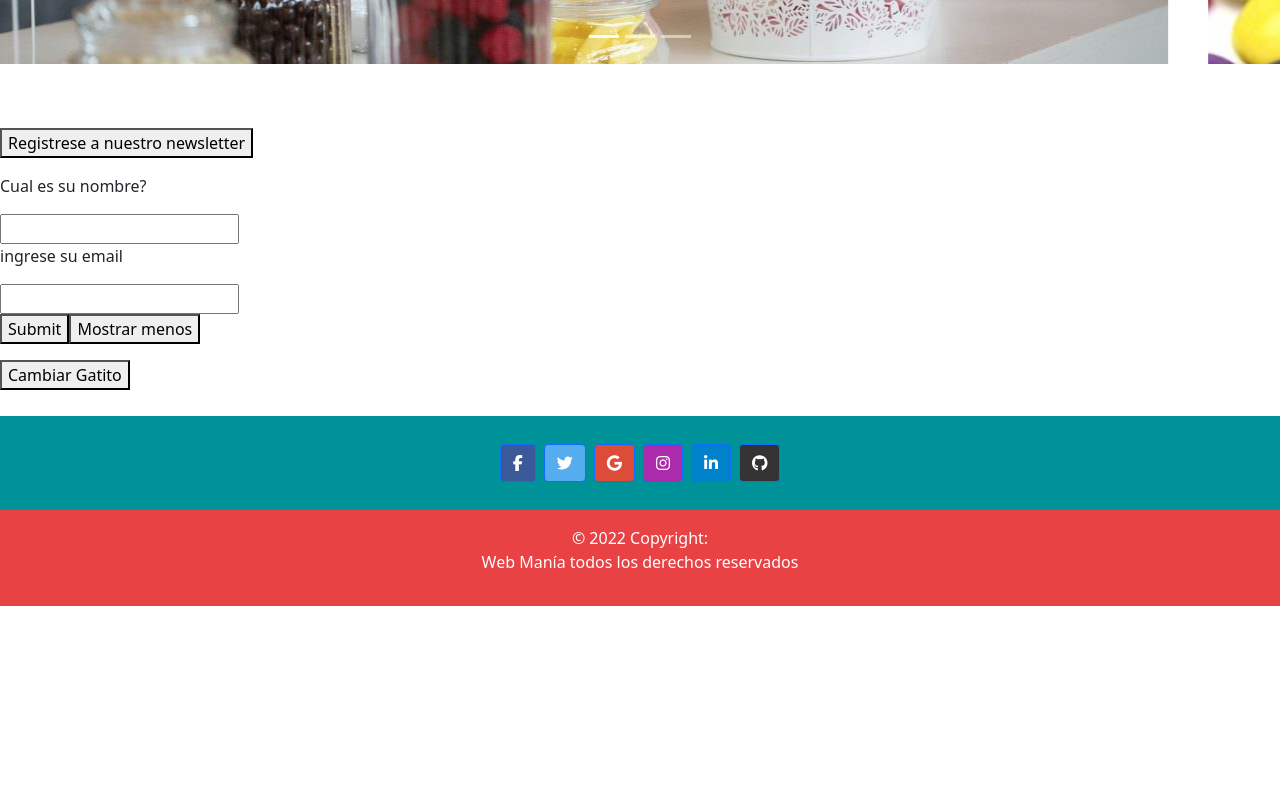
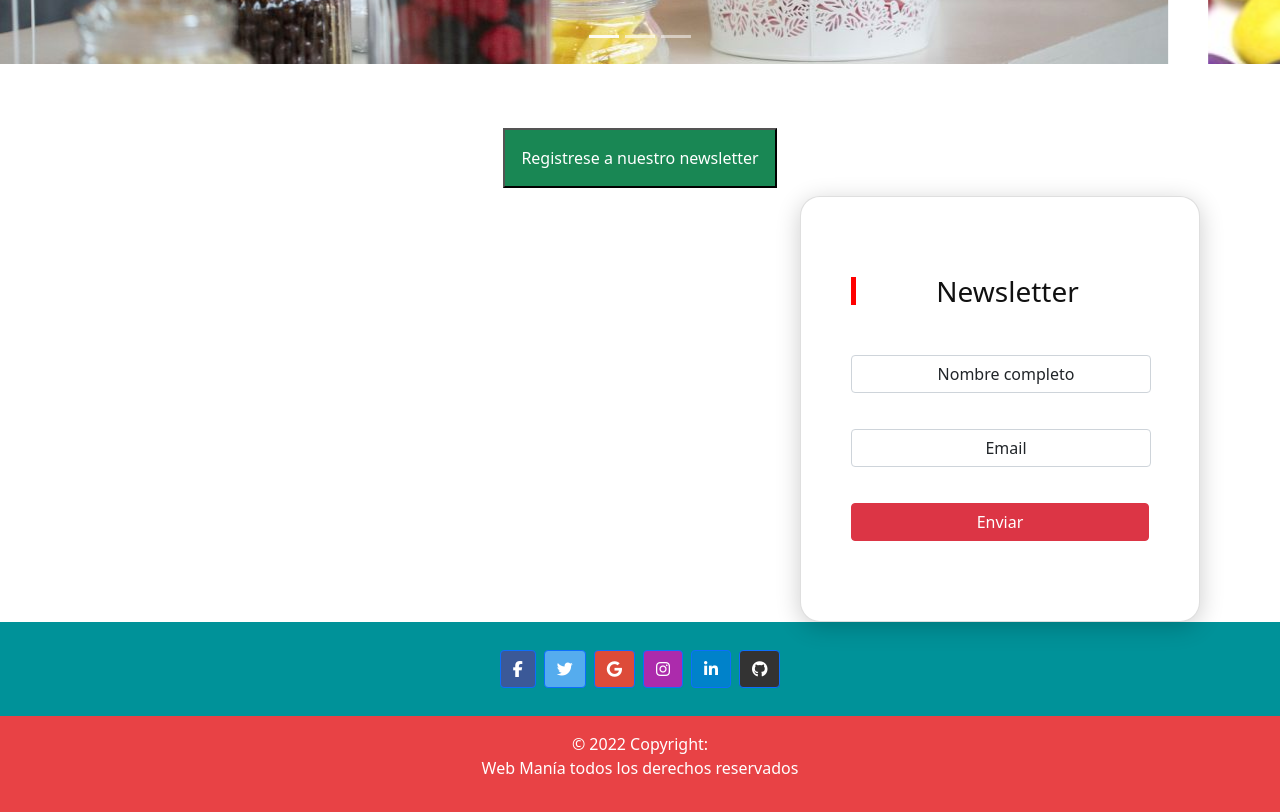
Before and after one commit to EricDanielCuevas/TPAngular-Node-, an Angular app: page /view in a window 1280 px wide. Shown: the part 620-1432 px from the top of the page. Before the commit the page ends 1226 px from the top, so only its background shows below. Built offline with nearby package versions, Linux system fonts and the light colour scheme.

Commit message:
agrego estilos a newsletter

```diff
--- a/src/app/app.component.html
+++ b/src/app/app.component.html
@@ -23,9 +23,9 @@
 
       </div>
 <button (click)='signup();'  >Signup</button> -->
-
-<button (click)='onClick();'  >Registrese a nuestro newsletter</button>
-
+<div class="col text-center">
+        <button (click)='onClick();' class="p-3 mb-2 bg-success text-white">Registrese a nuestro newsletter</button>
+</div>
 <!-- /*<p></p>
 <a routerLink="/view" routerLinkActive="active">Registrarse</a>
 <p></p>*/ -->
--- a/src/app/view-demo/view-demo.component.css
+++ b/src/app/view-demo/view-demo.component.css
@@ -1,4 +1,39 @@
-.gatito {
-    height: 10px;
-    width: 10px;
-  }
+body{
+    height: 100vh;
+    display: flex;
+    justify-content: center;
+    align-items: center;
+    background: linear-gradient(45deg,#e43a15,#e65245)}
+
+.card{
+    width: 400px;
+    padding: 80px 50px;
+    position: relative;
+    border-radius: 20px;
+    box-shadow: 0 5px 25px rgba(0,0,0,0.2);
+    margin-left: 50em;
+}
+.card h3{
+    color: #111;
+    margin-bottom: 50px;
+    border-left: 5px solid red;
+    padding-left: 10px;
+    line-height: 1em}
+.inputbox{margin-bottom: 50px}
+.inputbox input{
+    position:absolute;
+    width: 300px;
+    background:transparent}
+.inputbox input:focus{color: #495057;
+    background-color: #fff;
+    border-color: #e54b38;
+    outline: 0;
+    box-shadow: none}
+.inputbox span{
+    position: relative;
+    top: 7px;
+    left: 1px;
+    padding-left: 10px;
+    display: inline-block;
+    transition: 0.5s}
+.inputbox input:focus ~ span{transform: translateX(-10px) translateY(-32px);font-size: 12px}.inputbox input:valid ~ span{transform: translateX(-10px) translateY(-32px);font-size: 12px}
--- a/src/app/view-demo/view-demo.component.html
+++ b/src/app/view-demo/view-demo.component.html
@@ -3,22 +3,27 @@
 <a routerLink="/" routerLinkActive="active">Return to main Component</a>
 <p></p> -->
 
-<div *ngIf="username; then thenBlock else elseBlock"></div>
-<ng-template #thenBlock><p>Newsletter enviado con exito a :  {{username}}</p></ng-template>
-<ng-template #elseBlock><p></p></ng-template>
 
-<div [formGroup]='formGroup'>
-  <p>Cual es su nombre?</p>
-  <input id="name" formControlName="name"/>
-  <p>ingrese su email</p>
-  <input id="username" formControlName="username"/>
+
+
+<div *ngIf="email; then thenBlock"></div>
+<ng-template #thenBlock>
+  <p class="text-success">Newsletter enviado con exito a : {{email}}</p>
+</ng-template>
+
+<div class="col text-center">
+  <div [formGroup]='formGroup' class="card">
+    <h3> Newsletter</h3>
+    <div class="inputbox">
+      <input id="name" formControlName="name" type="text" name="name" class="form-control" required="required" />
+      <span>Nombre completo</span>
+    </div>
+
+    <div class="inputbox">
+      <input id="email" formControlName="email" type="text" name="name" class="form-control" required="required" />
+      <span>Email</span>
+    </div>
+
+    <button (click)='onSubmit();' class="btn btn-danger btn-block">Enviar</button>
+  </div>
 </div>
-<button (click)='onSubmit();'  >Submit</button>
-<button (click)='onClick();'  >Mostrar menos</button>
-
-<p></p>
-<button (click)='changeKitty();'  >Cambiar Gatito</button>
-<p></p>
-<div class="gatito">
-    <img src={{url}} >
-</div>
--- a/src/app/view-demo/view-demo.component.ts
+++ b/src/app/view-demo/view-demo.component.ts
@@ -16,9 +16,11 @@ export class ViewDemoComponent implements OnInit {
   url: String;
   formGroup: FormGroup;
   name: String;
-  username: String;
+  email: String;
 
-  constructor(protected router:Router, private formBuilder: FormBuilder,protected httpClient: HttpClient) {
+  constructor(protected router: Router,
+    private formBuilder: FormBuilder,
+    protected httpClient: HttpClient) {
     console.log('viewdemo constructor');
 
   }
@@ -26,23 +28,23 @@ export class ViewDemoComponent implements OnInit {
   ngOnInit(): void {
     console.log('Iniciando appComponent');
     this.formGroup = this.formBuilder.group({
-      username: new FormControl('',  Validators.required),
-      name: new FormControl('',  Validators.required),
+      email: new FormControl('', Validators.required),
+      name: new FormControl('', Validators.required),
     });
   }
 
-  onClick(){
+  onClick() {
     console.log('ejecutando redirect en view demo');
     this.router.navigate(['/'])
   }
 
-  onSubmit(){
+  onSubmit() {
     console.log('ejecutando submit');
-    console.log('username:' + this.formGroup.get('username').value);
-    this.username = this.formGroup.get('username').value;
+    console.log('email:' + this.formGroup.get('email').value);
+    this.email = this.formGroup.get('email').value;
   }
 
-  changeKitty(){
+  changeKitty() {
 
     let res: Observable<Response[]> =
       this.httpClient.get<Response[]>('https://api.thecatapi.com/v1/images/search')
@@ -50,7 +52,7 @@ export class ViewDemoComponent implements OnInit {
     //.pipe(catchError(this.handleError));
 
     res.subscribe(
-        value=> {
+      value => {
         console.log('URL:' + value[0].url);
         this.url = value[0].url;
       },
```
Also changed, not shown: src/index.html (+8 -2 lines). Lines whose indentation alone changed are shown as unchanged.
